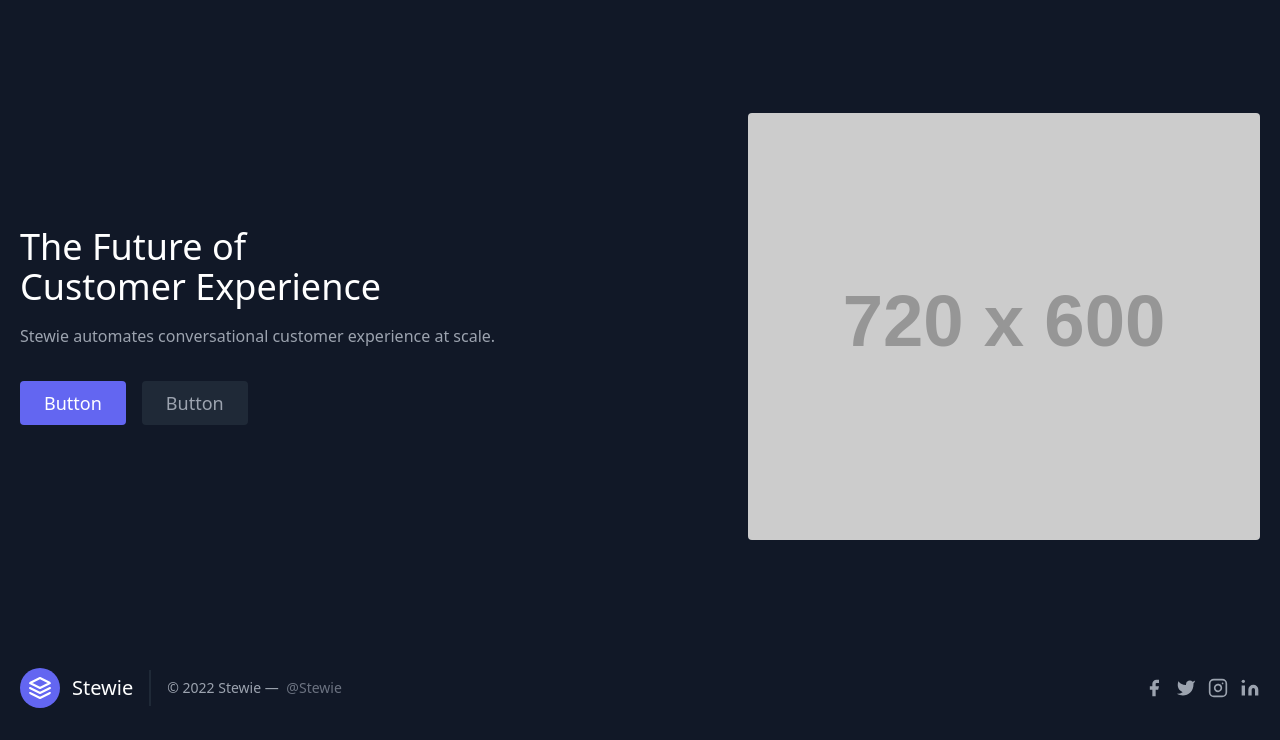
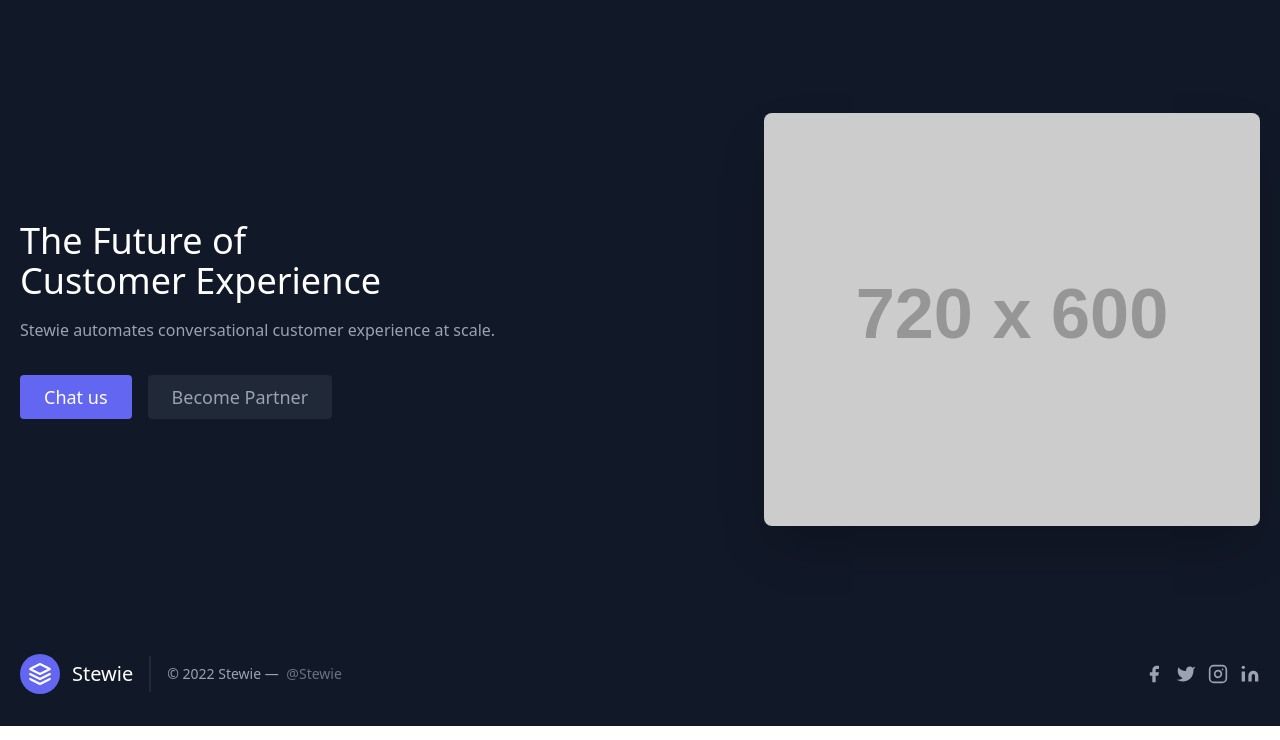
Before and after one commit to Windsmith/twilio-hackathon, a website: page src/index.html in a window 1280 px wide. Shown: the part 63-803 px from the top of the page. Drawn offline with nearby package versions, Linux system fonts and the light colour scheme; placeholder pictures from the web are drawn by us.

Commit message:
Commit changes

```diff
--- a/src/index.html
+++ b/src/index.html
@@ -52,15 +52,20 @@
                 <div class="flex justify-center">
 
                     <a href="https://wa.me/14155238886?text=join closer-pleasure"><button
-                            class="inline-flex text-white bg-indigo-500 border-0 py-2 px-6 focus:outline-none hover:bg-indigo-600 rounded text-lg">Button</button></a>
+                            class="inline-flex text-white bg-indigo-500 border-0 py-2 px-6 focus:outline-none hover:bg-indigo-600 rounded text-lg">Chat
+                            us</button></a>
 
                     <button
-                        class="ml-4 inline-flex text-gray-400 bg-gray-800 border-0 py-2 px-6 focus:outline-none hover:bg-gray-700 hover:text-white rounded text-lg">Button</button>
+                        class="ml-4 inline-flex text-gray-400 bg-gray-800 border-0 py-2 px-6 focus:outline-none hover:bg-gray-700 hover:text-white rounded text-lg">Become
+                        Partner</button>
                 </div>
             </div>
-            <div class="lg:max-w-lg lg:w-full md:w-1/2 w-5/6">
-                <img class="object-cover object-center rounded" alt="hero" src="https://dummyimage.com/720x600">
-            </div>
+           <!--Img Col-->
+           <div class="w-full lg:w-2/5">
+            <!-- Desktop View-->
+            <img class="rounded-none lg:rounded-lg shadow-2xl hidden lg:block" alt="hero"
+                src="https://dummyimage.com/720x600">
+        </div>
         </div>
     </section>
     <footer class="text-gray-400 bg-gray-900 body-font">
```
